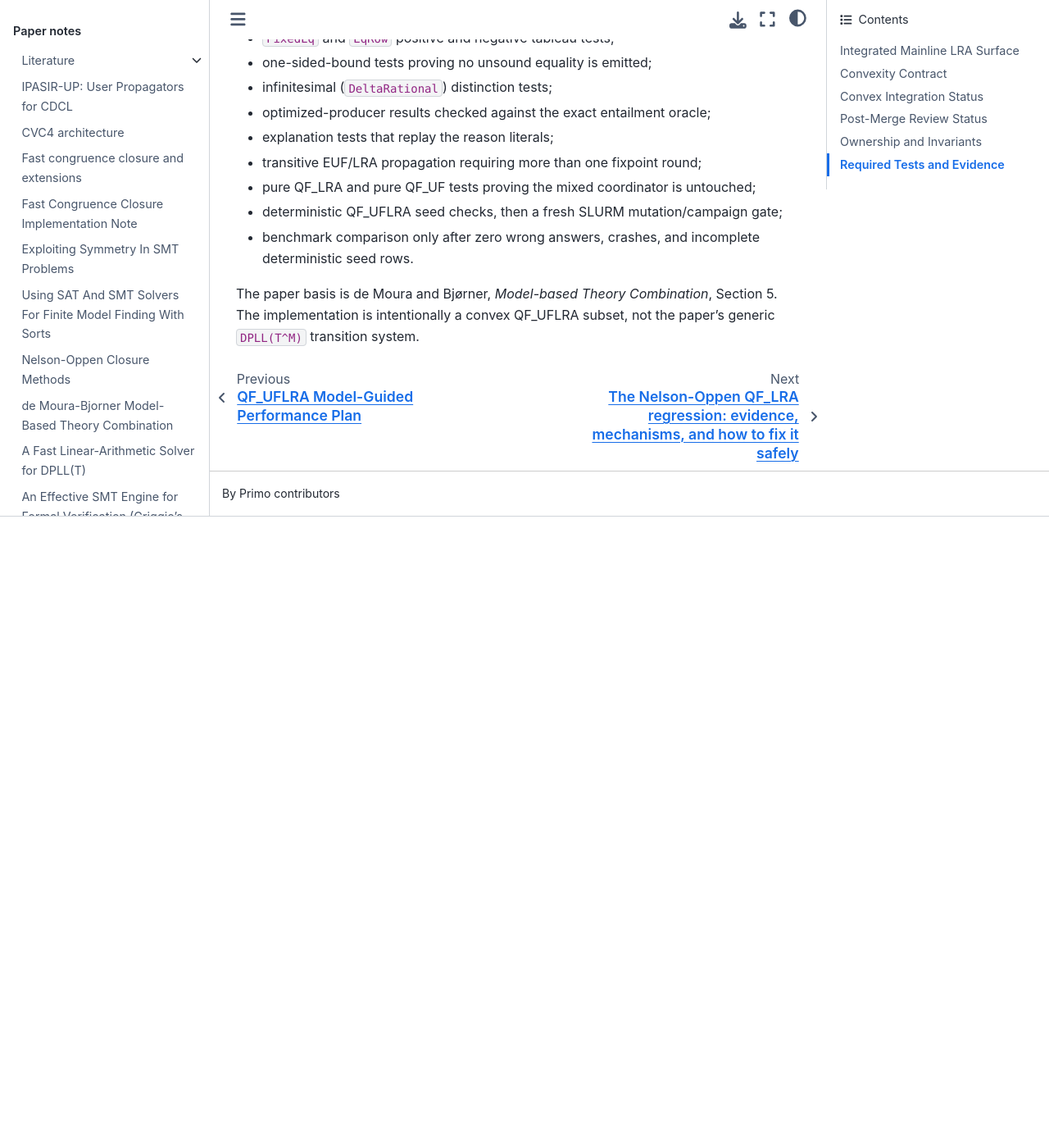
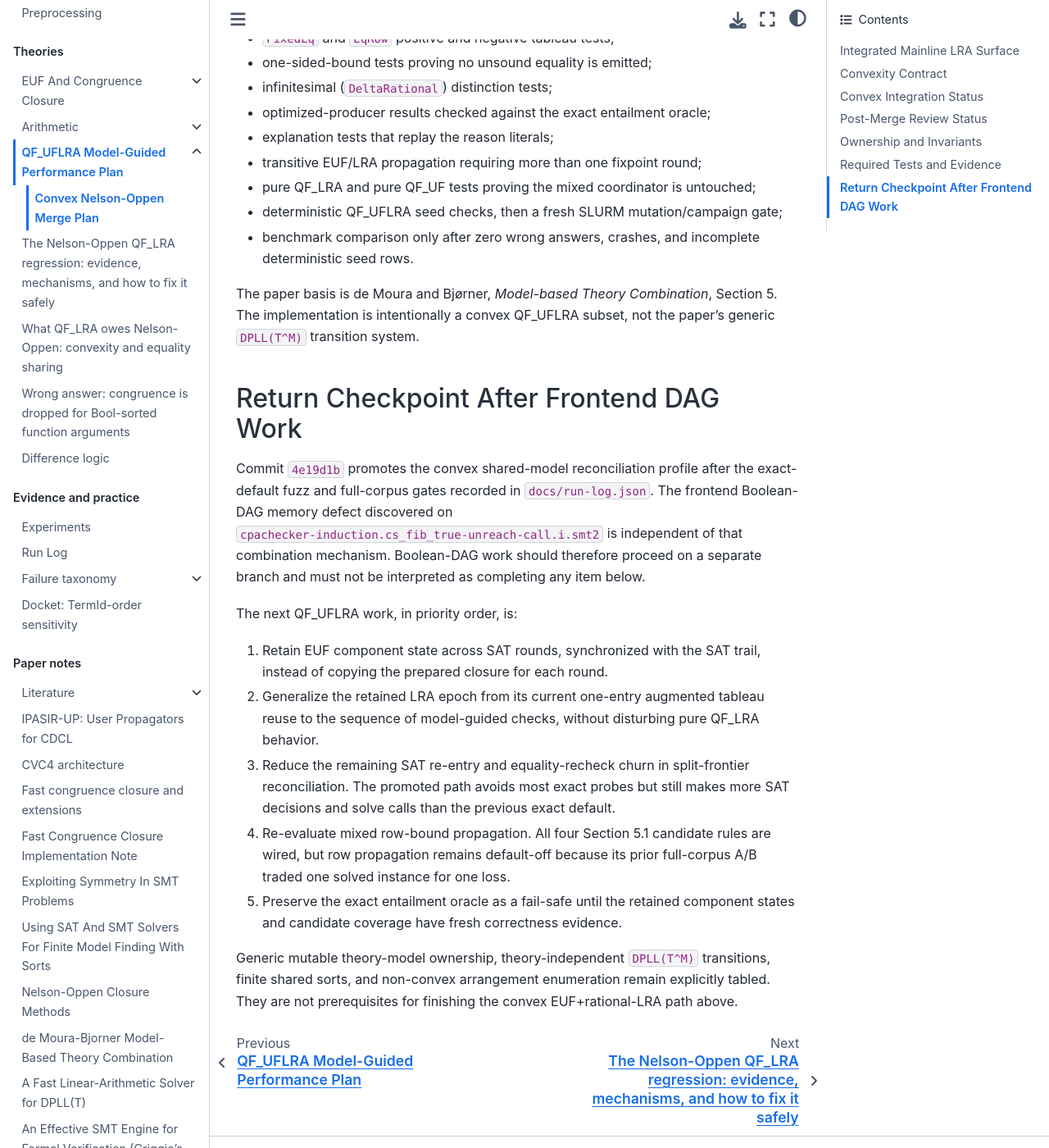
Before and after one commit to primo-solver/primo, a Jupyter Book: the page built from docs/qf-uflra-convex-no-merge-plan.md, in a window 1280 px wide and 1400 px high, scrolled down 3891 px. Shown: the whole window at 82% size. Built offline with Jupyter Book 1.0.4 settings and Sphinx 7.4.7 and the Sphinx Book theme 1.1.4, drawn with Linux system fonts in a browser that asks for light colours; before the commit the page ends 4521 px from its top, so only the background shows below that.

Commit message:
Record convex NO return checkpoint

```diff
--- a/docs/qf-uflra-convex-no-merge-plan.md
+++ b/docs/qf-uflra-convex-no-merge-plan.md
@@ -161,3 +161,33 @@
 The paper basis is de Moura and Bjørner, *Model-based Theory Combination*,
 Section 5. The implementation is intentionally a convex QF_UFLRA subset, not
 the paper's generic `DPLL(T^M)` transition system.
+
+## Return Checkpoint After Frontend DAG Work
+
+Commit `4e19d1b` promotes the convex shared-model reconciliation profile after
+the exact-default fuzz and full-corpus gates recorded in `docs/run-log.json`.
+The frontend Boolean-DAG memory defect discovered on
+`cpachecker-induction.cs_fib_true-unreach-call.i.smt2` is independent of that
+combination mechanism. Boolean-DAG work should therefore proceed on a separate
+branch and must not be interpreted as completing any item below.
+
+The next QF_UFLRA work, in priority order, is:
+
+1. Retain EUF component state across SAT rounds, synchronized with the SAT
+   trail, instead of copying the prepared closure for each round.
+2. Generalize the retained LRA epoch from its current one-entry augmented
+   tableau reuse to the sequence of model-guided checks, without disturbing
+   pure QF_LRA behavior.
+3. Reduce the remaining SAT re-entry and equality-recheck churn in split-frontier
+   reconciliation. The promoted path avoids most exact probes but still makes
+   more SAT decisions and solve calls than the previous exact default.
+4. Re-evaluate mixed row-bound propagation. All four Section 5.1 candidate
+   rules are wired, but row propagation remains default-off because its prior
+   full-corpus A/B traded one solved instance for one loss.
+5. Preserve the exact entailment oracle as a fail-safe until the retained
+   component states and candidate coverage have fresh correctness evidence.
+
+Generic mutable theory-model ownership, theory-independent `DPLL(T^M)`
+transitions, finite shared sorts, and non-convex arrangement enumeration remain
+explicitly tabled. They are not prerequisites for finishing the convex
+EUF+rational-LRA path above.
```
